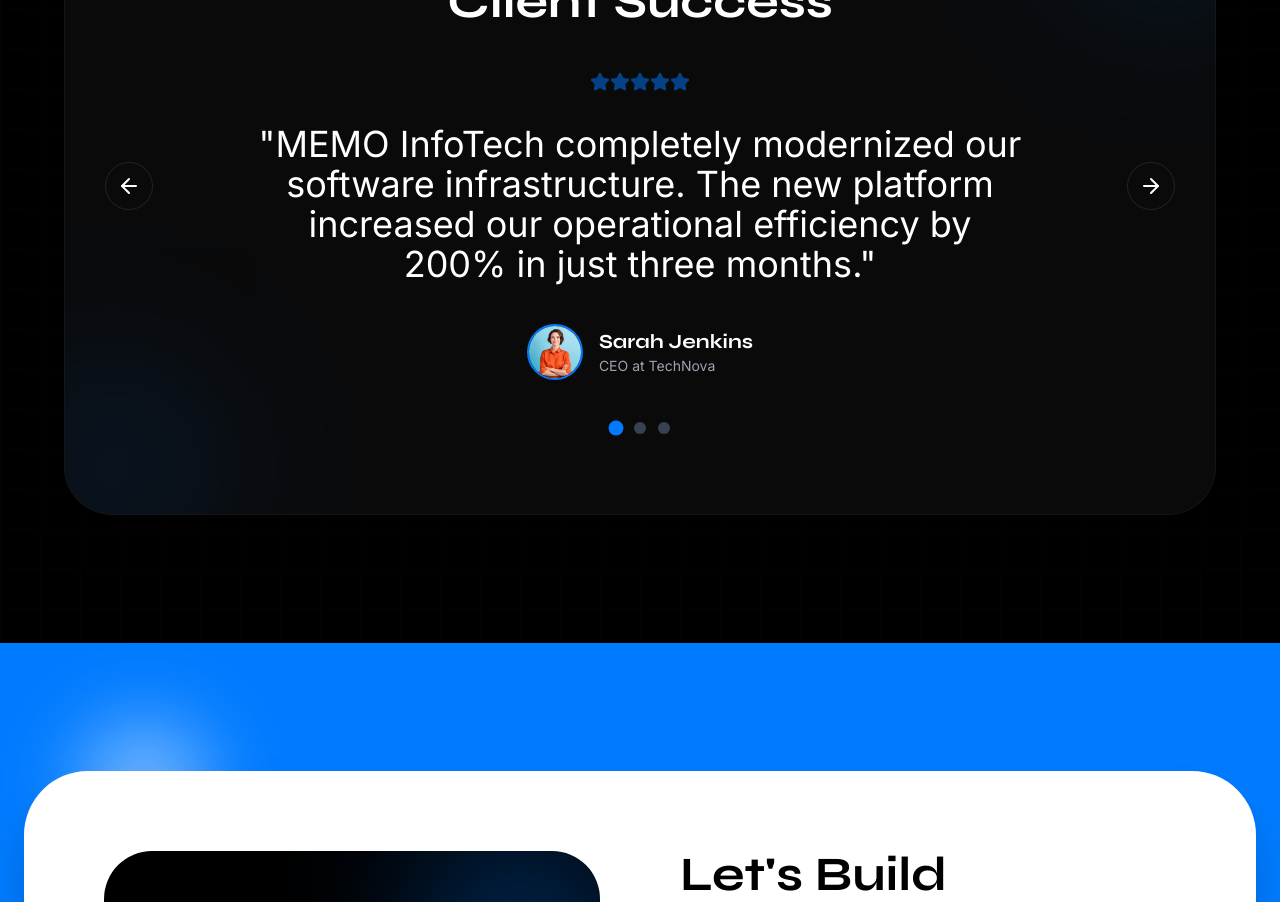
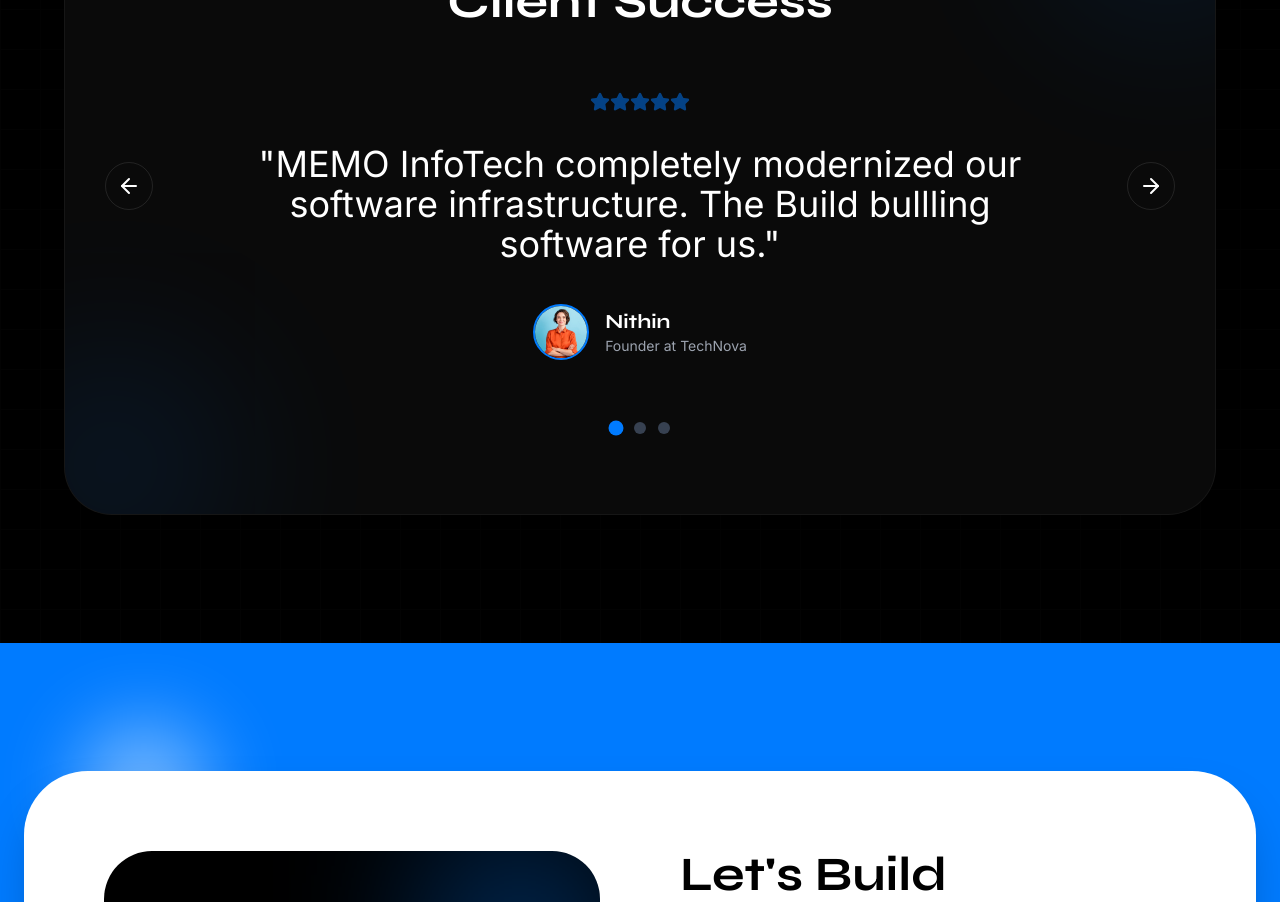
Before and after one commit to akash-kumaravel/web, a React (Vite) app: page / in a window 1280 px wide. Shown: the part 6860-7762 px from the top of the page. Built offline with nearby package versions, Linux system fonts and the light colour scheme.

Commit message:
Add files via upload

```diff
--- a/pages/Home.tsx
+++ b/pages/Home.tsx
@@ -9,10 +9,10 @@ import { blogPosts } from './Blog';
 const testimonials: Testimonial[] = [
   {
     id: 1,
-    name: "Sarah Jenkins",
-    role: "CEO",
+    name: "Nithin",
+    role: "Founder",
     company: "TechNova",
-    text: "MEMO InfoTech completely modernized our software infrastructure. The new platform increased our operational efficiency by 200% in just three months.",
+    text: "MEMO InfoTech completely modernized our software infrastructure. The Build bullling software for us.",
     image: "/assets/t1.png"
   },
   {
@@ -355,7 +355,7 @@ const Home: React.FC = () => {
              muted
              loop
              playsInline
-             poster="/assets/home.png"
+             poster="/assets/poster.png"
              aria-label="Explainer video showcasing digital product solutions and services"
            >
              Your browser names not support the video tag.
```
